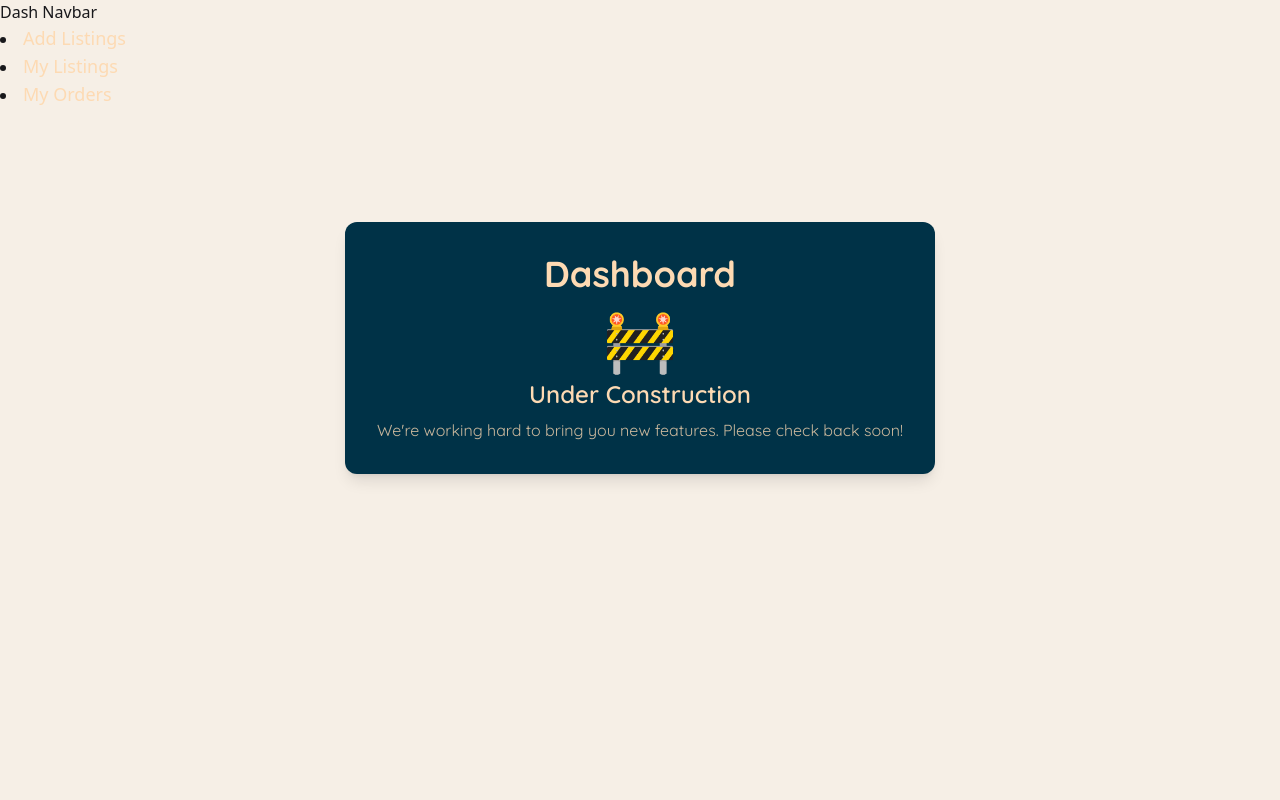
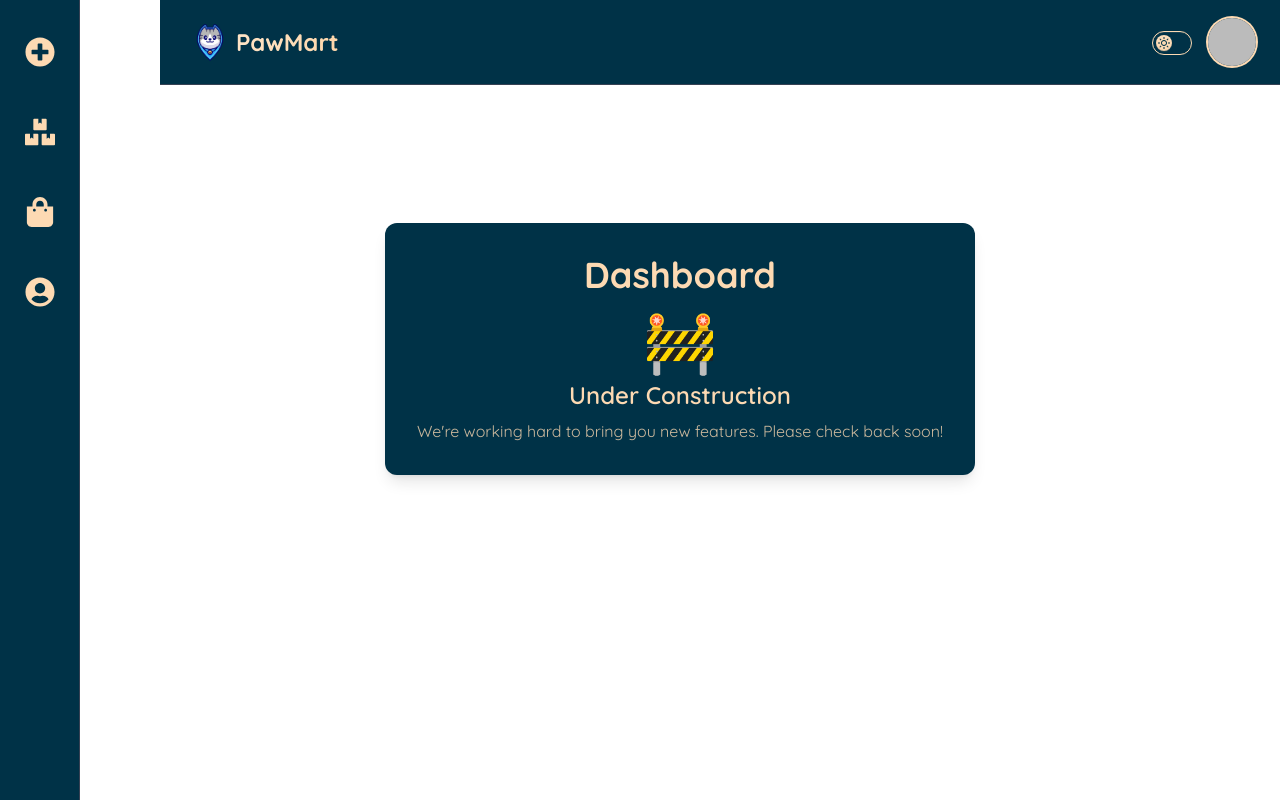
Before and after one commit to AtikHasan16/PawMart, a React (Vite) app: page /dashboard in a window 1280 px wide. Built offline with nearby package versions, Linux system fonts and the light colour scheme; no server answers; sample sign-in values are in the browser's storage.

Commit message:
feat: introduce dashboard layout with navigation, sidebar, and a basic profile page.

```diff
--- a/src/Components/Dashboard/DashNav.jsx
+++ b/src/Components/Dashboard/DashNav.jsx
@@ -1,11 +1,54 @@
-import React from 'react';
+import React, { use } from "react";
+import { Link } from "react-router";
+import Logo from "../Shared/Logo";
+import AuthContext from "../../Context/AuthContext";
+import { ThemeController } from "../Shared/ThemeController";
 
 const DashNav = () => {
-    return (
-        <div>
-            Dash Navbar
+  const { currentUser } = use(AuthContext);
+
+  return (
+    <nav className="bg-primary border-b border-gray-700 px-6 py-4 ml-20">
+      <div className="flex items-center justify-between">
+        {/* Logo - Links to Home */}
+        <Link to="/">
+          <Logo />
+        </Link>
+
+        {/* User Avatar */}
+        <div className="flex items-center gap-4">
+          <ThemeController />
+          {currentUser && (
+            <div className="dropdown dropdown-end text-secondary">
+              <div tabIndex={0} role="button" className="avatar">
+                <div className="ring-primary ring-offset-secondary w-12 rounded-full ring-2 ring-offset-2">
+                  <img
+                    alt="User Avatar"
+                    src={currentUser.photoURL}
+                    referrerPolicy="no-referrer"
+                  />
+                </div>
+              </div>
+              <ul
+                tabIndex="-1"
+                className="menu dropdown-content bg-primary rounded-box mt-3 p-2 shadow-lg border border-gray-700 min-w-48"
+              >
+                <li className="menu-title text-secondary opacity-60">
+                  User Profile
+                </li>
+                <li className="px-4 py-2">
+                  <p className="font-semibold text-secondary">
+                    {currentUser.displayName}
+                  </p>
+                  <p className="text-sm opacity-70">{currentUser.email}</p>
+                </li>
+              </ul>
+            </div>
+          )}
         </div>
-    );
+      </div>
+    </nav>
+  );
 };
 
 export default DashNav;
--- a/src/Components/Dashboard/DashSide.jsx
+++ b/src/Components/Dashboard/DashSide.jsx
@@ -1,34 +1,37 @@
 import React from "react";
 import { NavLink } from "react-router";
+import {
+  FaPlusCircle,
+  FaBoxes,
+  FaShoppingBag,
+  FaUserCircle,
+} from "react-icons/fa";
 
 const DashSide = () => {
+  const navItems = [
+    {
+      to: "/dashboard/add-products",
+      icon: FaPlusCircle,
+      label: "Add Listings",
+    },
+    { to: "/dashboard/my-products", icon: FaBoxes, label: "My Listings" },
+    { to: "/dashboard/my-orders", icon: FaShoppingBag, label: "My Orders" },
+    { to: "/dashboard/my-profile", icon: FaUserCircle, label: "My Profile" },
+  ];
+
   return (
-    <div>
-      <li>
+    <aside className="fixed left-0 top-0 h-screen w-20 bg-primary border-r border-gray-700 flex flex-col items-center py-6 gap-6 z-10">
+      {navItems.map((item) => (
         <NavLink
-          to={"/dashboard/add-products"}
-          className="text-secondary  text-lg "
+          key={item.to}
+          to={item.to}
+          className="flex items-center justify-center w-14 h-14 rounded-2xl text-secondary hover:bg-secondary/10 transition-colors"
+          title={item.label}
         >
-          Add Listings
+          <item.icon size={30} />
         </NavLink>
-      </li>
-      <li>
-        <NavLink
-          to={"/dashboard/my-products"}
-          className="text-secondary  text-lg "
-        >
-          My Listings
-        </NavLink>
-      </li>
-      <li>
-        <NavLink
-          to={"/dashboard/my-orders"}
-          className="text-secondary  text-lg "
-        >
-          My Orders
-        </NavLink>
-      </li>
-    </div>
+      ))}
+    </aside>
   );
 };
 
--- a/src/Layouts/DashLayout.jsx
+++ b/src/Layouts/DashLayout.jsx
@@ -5,17 +5,21 @@ import DashSide from "../Components/Dashboard/DashSide";
 
 const DashLayout = () => {
   return (
-    <>
-      <div className="bg-accent min-h-screen">
-        <DashNav></DashNav>
-        <aside>
-          <DashSide></DashSide>
-        </aside>
-        <main>
-          <Outlet></Outlet>
+    <div className="min-h-screen sand">
+      {/* Fixed Sidebar */}
+      <DashSide />
+
+      {/* Main Content Area */}
+      <div className="ml-20">
+        {/* Top Navigation */}
+        <DashNav />
+
+        {/* Page Content */}
+        <main className="p-6">
+          <Outlet />
         </main>
       </div>
-    </>
+    </div>
   );
 };
 
--- a/src/Pages/DashBoard/MyProfile.jsx
+++ b/src/Pages/DashBoard/MyProfile.jsx
@@ -4,6 +4,7 @@ const MyProfile = () => {
     return (
         <div>
             <h2>My Profile</h2>
+
         </div>
     );
 };
```
